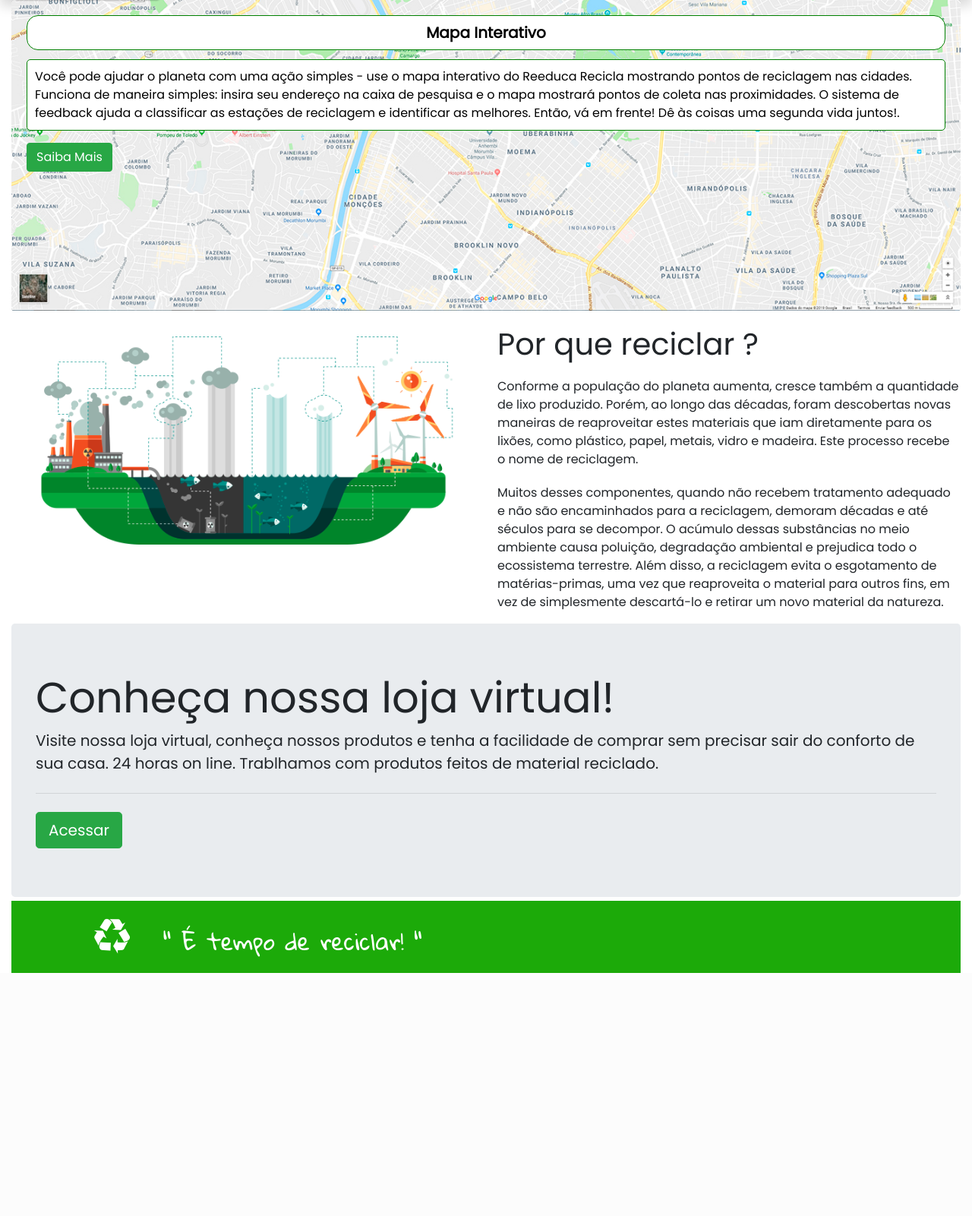
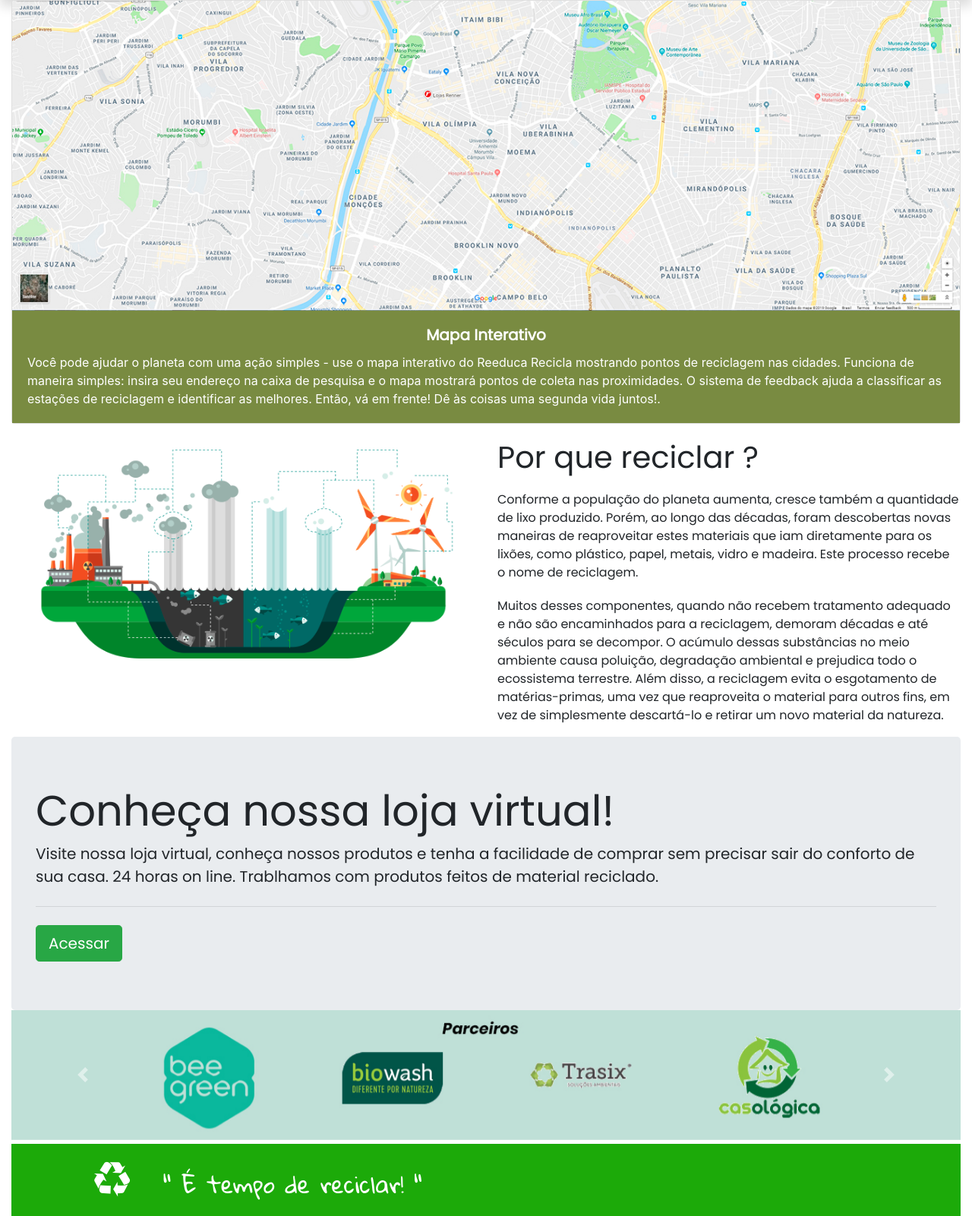
Before and after one commit to marfrancis/ProjetoReeducaRecicla, a PHP site: page / in a window 1280 px wide. Shown: the part 212-1813 px from the top of the page at 76% size. Before the commit the page ends 1493 px from the top, so only its background shows below. Run offline with PHP 8.4, Linux system fonts and the light colour scheme.

Commit message:
atualização index

```diff
--- a/css/style.css
+++ b/css/style.css
@@ -71,14 +71,11 @@ h1.h1FAQ {
 /* Inicio Configuraçao Home */
 
 .mapa-home {
-    background-color: white;
     color: black;
-    border: 1px solid green;
-    border-radius: 15px;
-    padding: 10px;
     font-family: 'Poppins', sans-serif;
     text-align: center;
     font-weight: 600;
+    color: white;
 }
 
 .card-home-mapa {
@@ -103,14 +100,17 @@ h1.h1FAQ {
     margin-top: 20px;
 }
 
-.card-principal {
-    border: none;
+.cor-card {
+    background-color: #798b41;
+    color: white;
 }
 
 .loja-anuncio {
     margin-bottom: 0px;
     font-family: 'Poppins', sans-serif;
 }
+
+
 
 
 
--- a/index.html
+++ b/index.html
@@ -77,20 +77,15 @@
             <!-- inicio banner -->
 
             <main class="container-fluid">
-                  <div class="card bg-dark text-white card-principal">
-                        <img class="card-img" src="img/mapa.jpg" alt="Imagem do card">
-                        <div class="card-img-overlay">
-                          <h5 class="card-title mapa-home">Mapa Interativo</h5>
-                          <p class="card-text card-home-mapa">Você pode ajudar o planeta com uma ação simples - use o mapa interativo do Reeduca Recicla mostrando pontos de reciclagem nas cidades. Funciona de maneira simples: insira seu endereço na caixa de pesquisa e o mapa mostrará pontos de coleta nas proximidades. O sistema de feedback ajuda a classificar as estações de reciclagem e identificar as melhores. Então, vá em frente! Dê às coisas uma segunda vida juntos!.</p>
 
-                          <div class="submit-buttons mb-5">
-                                <button type="submit" class="btn btn-card btn-success">Saiba Mais</button>
+              <div class="card card-principal">
+                <img class="card-img-top" src="img/mapa.jpg" alt="">
+                <div class="card-body cor-card">
+                  <h5 class="card-title mapa-home">Mapa Interativo</h5>
+                  <p class="card-text">Você pode ajudar o planeta com uma ação simples - use o mapa interativo do Reeduca Recicla mostrando pontos de reciclagem nas cidades. Funciona de maneira simples: insira seu endereço na caixa de pesquisa e o mapa mostrará pontos de coleta nas proximidades. O sistema de feedback ajuda a classificar as estações de reciclagem e identificar as melhores. Então, vá em frente! Dê às coisas uma segunda vida juntos!.</p>
+                </div>
 
-                            </div>
-
-                        </div>
-
-                      </div>
+              </div>
 
                       <!-- fim banner -->
 
@@ -122,6 +117,31 @@
 
                       <!-- fim propaganda loja -->
 
+                      <!-- inicio parceiros -->
+                      <div id="carouselExampleControls" class="carousel slide" data-ride="carousel">
+                          <div class="carousel-inner">
+                            <div class="carousel-item active">
+                              <img class="d-block w-100" src="img/parceiros1.jpg" alt="Primeiro Slide">
+                            </div>
+                            <div class="carousel-item">
+                              <img class="d-block w-100" src="img/parceiros1.jpg" alt="Segundo Slide">
+                            </div>
+                            <div class="carousel-item">
+                              <img class="d-block w-100" src="img/parceiros1.jpg" alt="Terceiro Slide">
+                            </div>
+                          </div>
+                          <a class="carousel-control-prev" href="#carouselExampleControls" role="button" data-slide="prev">
+                            <span class="carousel-control-prev-icon" aria-hidden="true"></span>
+                            <span class="sr-only">Anterior</span>
+                          </a>
+                          <a class="carousel-control-next" href="#carouselExampleControls" role="button" data-slide="next">
+                            <span class="carousel-control-next-icon" aria-hidden="true"></span>
+                            <span class="sr-only">Próximo</span>
+                          </a>
+                        </div>
+
+                      <!-- fim parceiros -->
+
                        <!-- inicio frase -->
 
                       <div class="recycle-feeds">
```
Also changed, not shown: img/parceiros1.jpg (added).
